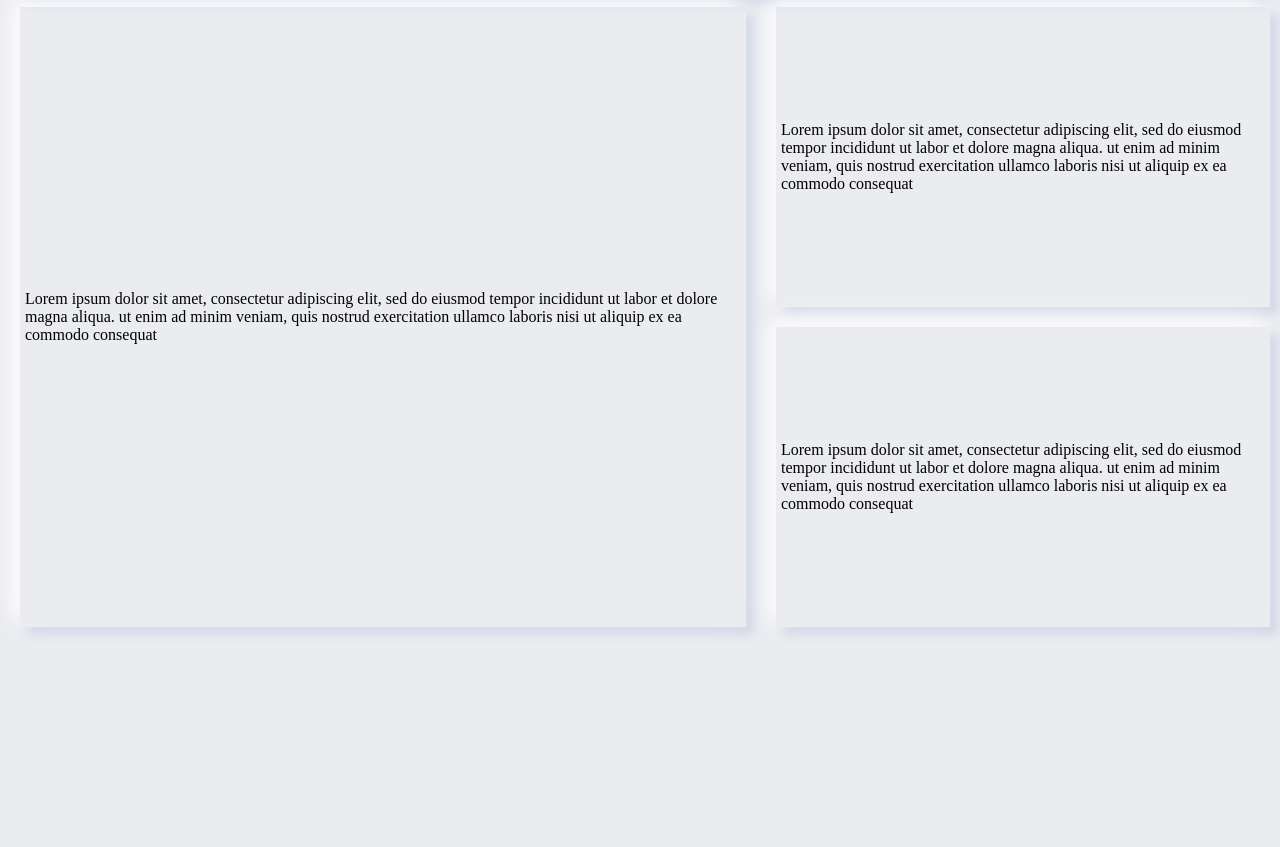
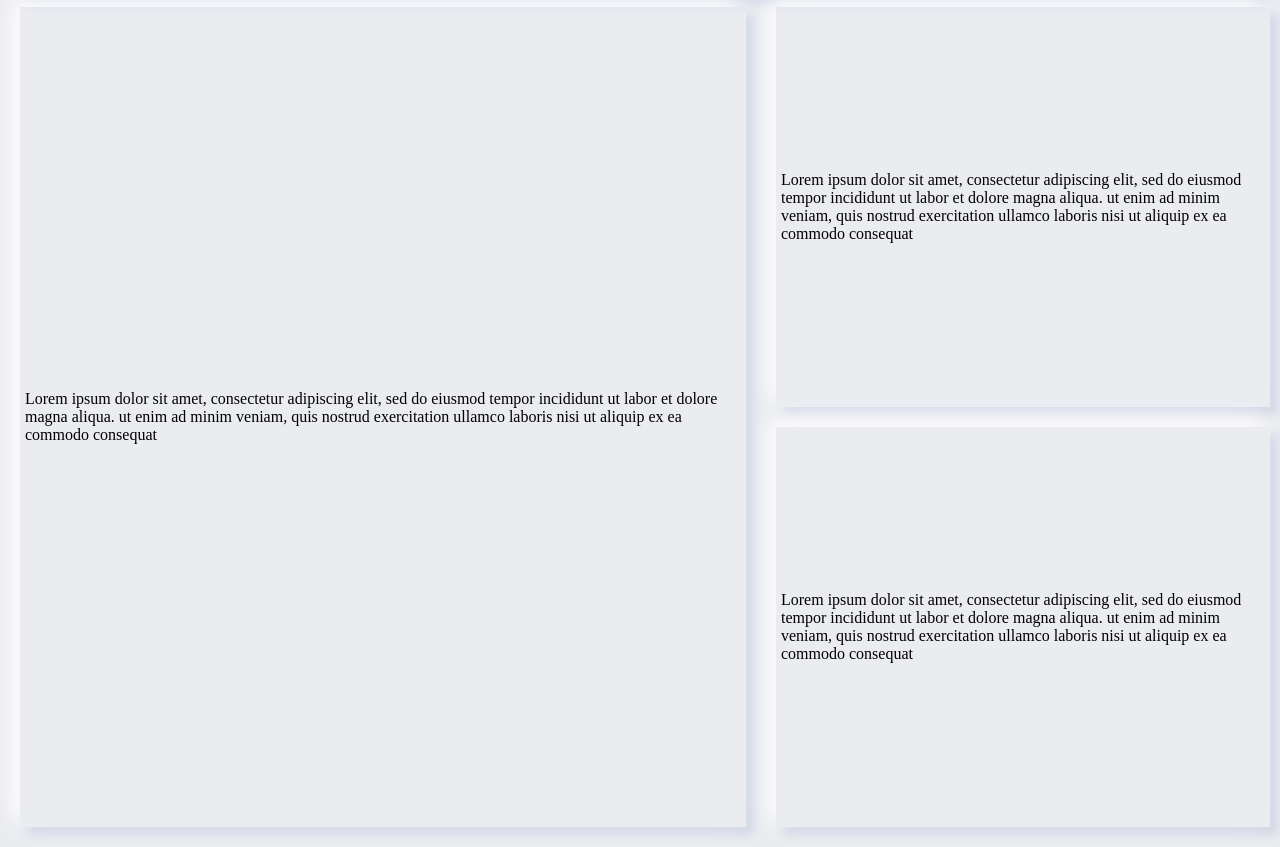
Before and after one commit to agatenashons/agatenashons.github.io, a plain HTML site: page about.html in a window 1280 px wide. Shown: the part 40-887 px from the top of the page. Before the commit the page ends 800 px from the top, so only its background shows below. Drawn offline with Linux system fonts and the light colour scheme.

Commit message:
Update aboutcss.css

```diff
--- a/aboutcss.css
+++ b/aboutcss.css
@@ -22,7 +22,7 @@ header{display:grid;
 
 .general{display:grid;
        grid-template-columns:1.5fr 1fr;
-       grid-template-rows:300px 300px;
+       grid-template-rows:400px 400px;
        grid-gap:20px;
        margin-top:10px;
 }
```
